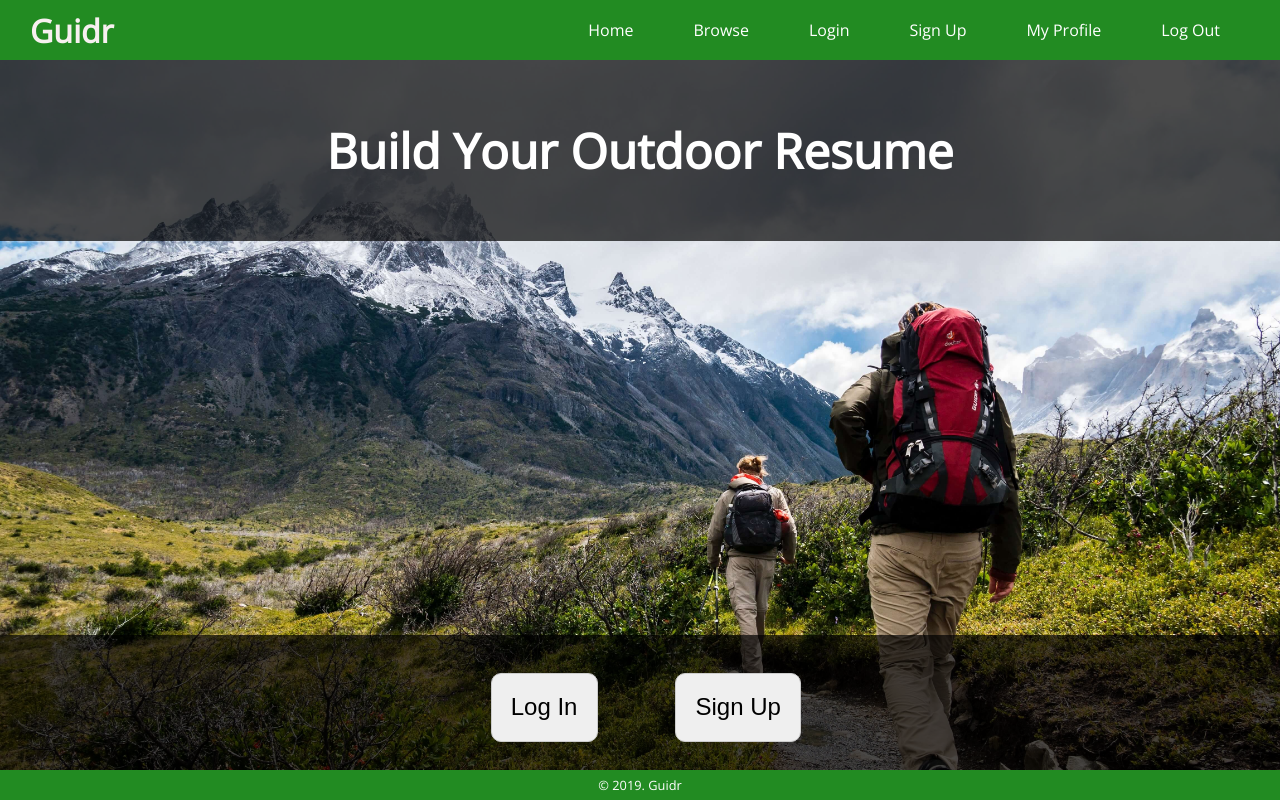
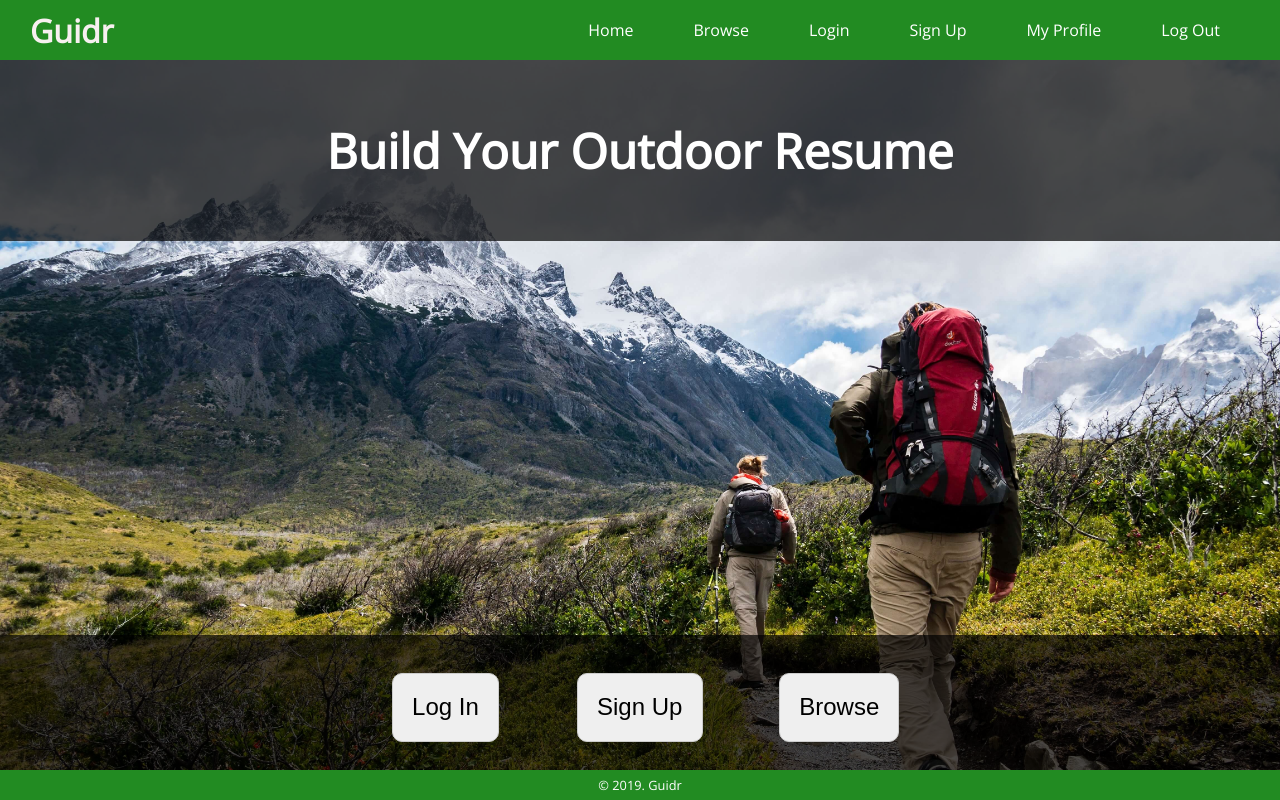
Before and after one commit to Build-Week-FT-Guidr/front-end, a React (Create React App) app in the folder guidr/: page / in a window 1280 px wide. Built offline with nearby package versions, Linux system fonts and the light colour scheme; no server answers.

Commit message:
project most likely finished

```diff
--- a/guidr/src/Components/Home.js
+++ b/guidr/src/Components/Home.js
@@ -15,6 +15,9 @@ const Home = () => {
         <Link to="/signup">
           <button>Sign Up</button>
         </Link>
+        <Link id='browse-btn' to='/browse'>
+          <button>Browse</button>
+        </Link>
       </div>
     </div>
   );
--- a/guidr/src/sass/Home.scss
+++ b/guidr/src/sass/Home.scss
@@ -36,6 +36,8 @@
   padding: 3% 0;
   width: 100%;
 
+
+
   a {
     color: #000;
     text-decoration: none;
```
